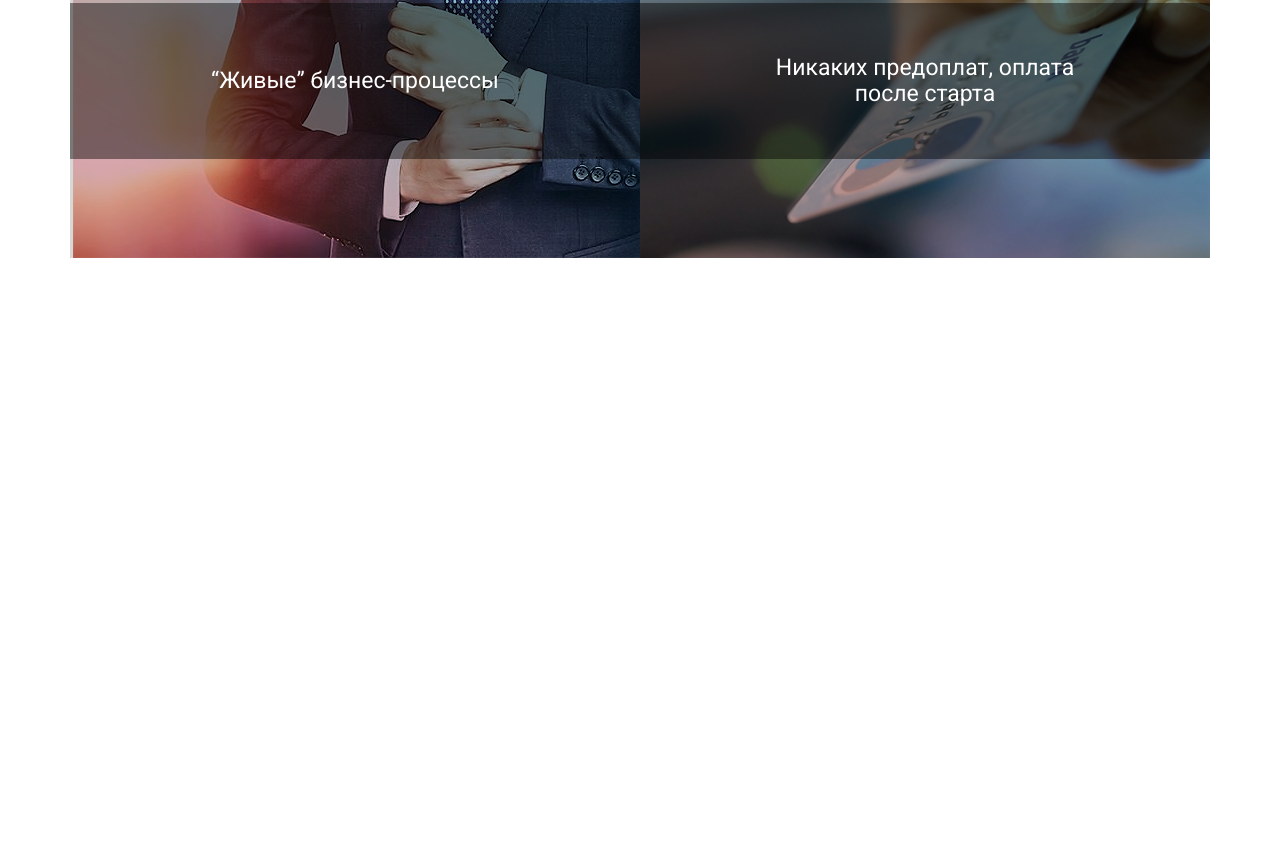
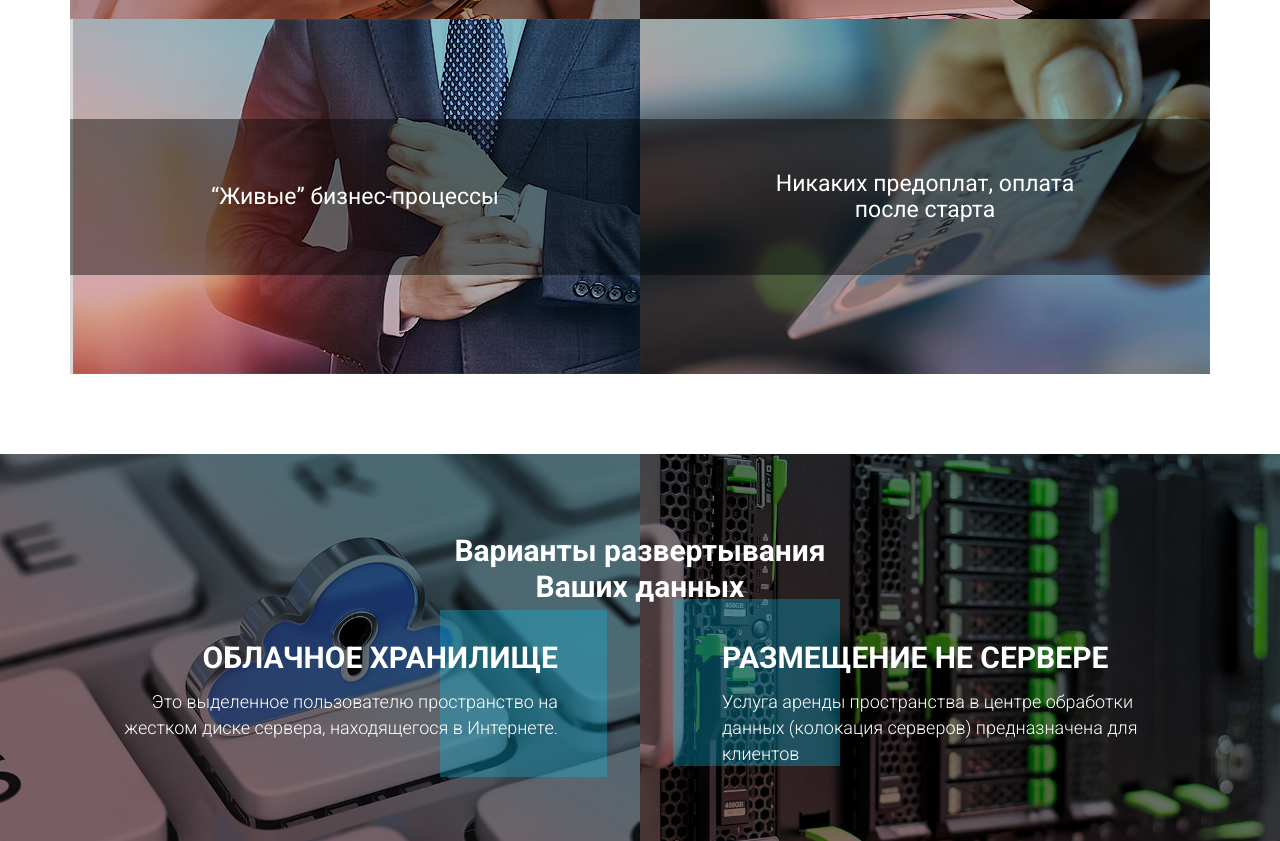
Before and after one commit to terebator228/Prengi, a website: page src/index.html in a window 1280 px wide. Shown: the part 3490-4331 px from the top of the page. Before the commit the page ends 3828 px from the top, so only its background shows below. Drawn offline with nearby package versions, Linux system fonts and the light colour scheme; files that its build step writes are made by us from their sources; files whose address does not match are found by name.

Commit message:
Верстка секции "Options"

```diff
--- a/src/index.html
+++ b/src/index.html
@@ -148,6 +148,7 @@
 
     <section class="advantages">
         <div class="container">
+            <div class="advantages__title">Преимущества Prengi для<br>Вашей отрасли</div>
             <div class="advantages__wrap">
 
                 <div class="advantages__item">
@@ -184,6 +185,28 @@
         </div>
     </section>
 
+    <section class="options">
+        <div class="options__title">Варианты развертывания <br> Ваших данных</div>
+        <div class="options__wrap">
+            <div class="options__item">
+                <img src="img/cloud.png" alt="cloud" class="options__img">
+                <div class="options__storage">
+                    <div class="options__name">Облачное хранилище</div>
+                    <div class="options__descr">Это выделенное пользователю пространство на жестком диске сервера, находящегося в Интернете. </div>
+                </div>
+            </div>
+
+            <div class="options__item">
+                <img src="img/server.png" alt="server" class="options__img">
+                <div class="options__storage">
+                    <div class="options__name">Размещение не сервере</div>
+                    <div class="options__descr">Услуга аренды пространства в центре обработки данных (колокация серверов) предназначена для клиентов</div>
+                </div>
+            </div>
+
+        </div>
+    </section>
+
     <script src="https://ajax.googleapis.com/ajax/libs/jquery/1.12.4/jquery.min.js"></script>
     <script src="https://cdnjs.cloudflare.com/ajax/libs/tiny-slider/2.9.2/min/tiny-slider.js"></script>
     <script src="js/jquery.validate.min.js"></script>
--- a/src/sass/blocks/_advantages.scss
+++ b/src/sass/blocks/_advantages.scss
@@ -4,6 +4,14 @@
         display: grid;
         justify-content: center;
         grid-template-columns: repeat(2,minmax(320px, 570px));
+    }
+    &__title {
+        color: #393939;
+        font-size: 30px;
+        font-weight: 400;
+        line-height: 35.99px;
+        text-align: center;
+        margin-bottom: 44px;
     }
     &__item {
         width: 100%;
--- /dev/null
+++ b/src/sass/blocks/_options.scss
@@ -0,0 +1,84 @@
+.options {
+    position: relative;
+    z-index: 1;
+    &__title {
+        position: absolute;
+        top: 79px;
+        left: 50%;
+        transform: translateX(-50%);
+        color: #ffffff;
+        font-size: 30px;
+        font-weight: 700;
+        line-height: 35.99px;
+        text-align: center;
+        z-index: 20;
+    }
+    &__wrap {
+        display: grid;
+        justify-content: center;
+        grid-template-columns: repeat(2, 50%);
+    }
+    &__item {
+        position: relative;
+        width: 100%;
+        img {
+            width: 100%;
+        }
+        z-index: 2;
+    }
+    &__storage {
+        max-width: 483px;
+        position: absolute;
+        z-index: 20;
+        top: 50%;
+        right: 82px;
+    }
+    &__name {
+        position: relative;
+        color: #ffffff;
+        font-size: 30px;
+        font-weight: 700;
+        line-height: 22px;
+        text-transform: uppercase;
+        margin-bottom: 20px;
+        text-align: right;
+        z-index: 100;
+    }
+    &__descr {
+        position: relative;
+        color: #ffffff;
+        font-size: 18px;
+        font-weight: 300;
+        line-height: 26px;
+        text-align: right;
+        z-index: 100;
+    }
+    .options__storage::after {
+        position: absolute;
+        display: block;
+        content: '';
+        width: 167px;
+        height: 167px;
+        background-color: rgba($color: #00c2f0, $alpha: .3);
+        top: -40%;
+        right: -49px;
+        z-index: 19;
+    }
+    .options__item:nth-child(even) .options__storage {
+        left: 82px;
+    }
+    .options__item:nth-child(even) .options__descr, .options__item:nth-child(even) .options__name {
+        text-align: left;
+    }
+    .options__item:nth-child(even) .options__storage::after {
+        position: absolute;
+        display: block;
+        content: '';
+        width: 167px;
+        height: 167px;
+        background-color: rgba($color: #00c2f0, $alpha: .3);
+        top: -40%;
+        left: -49px;
+        z-index: 19;
+    }
+}
--- a/src/sass/style.scss
+++ b/src/sass/style.scss
@@ -23,3 +23,4 @@
 @import 'blocks/withUs';
 @import 'blocks/solutions';
 @import 'blocks/advantages';
+@import 'blocks/options';
```
Also changed, not shown: dist/css/style.min.css, dist/index.html.
